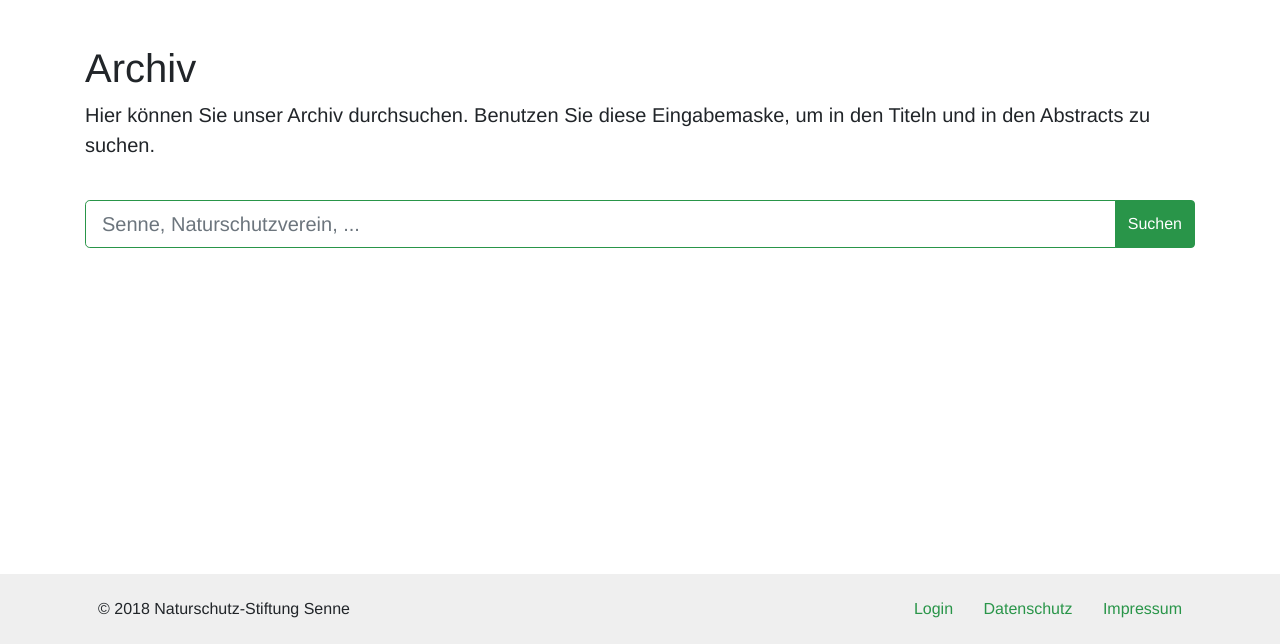
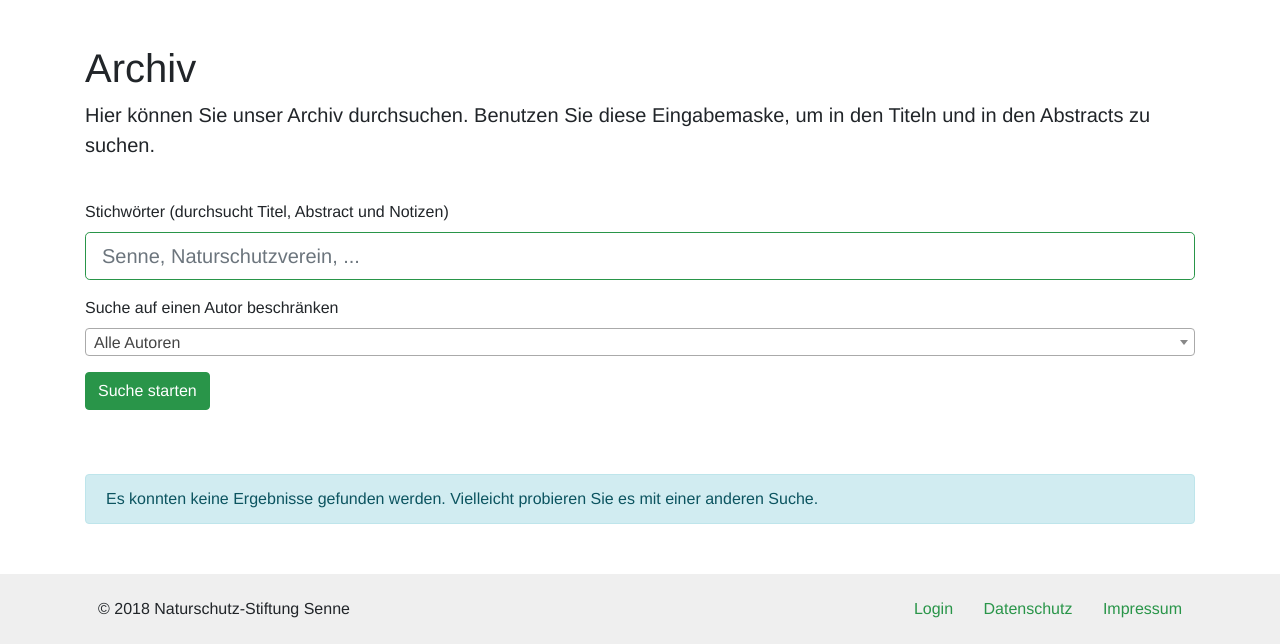
Before and after one commit to n2o/senne-archive-django, a Django app: page /archiv/ in a window 1280 px wide. Shown: the part 156-800 px from the top of the page. Run offline with Django 3.2, Linux system fonts and the light colour scheme; style sheets or scripts are compiled from the project's sources; some libraries are stand-ins or nearby versions.

Commit message:
Add Author selection field to search

```diff
--- a/archive/templates/archive/index.html
+++ b/archive/templates/archive/index.html
@@ -12,6 +12,10 @@
   Archiv
 {% endblock %}
 
+{% block styles %}
+  <link rel="stylesheet" href="{% static 'select2/dist/css/select2.min.css' %}">
+{% endblock %}
+
 {% block content %}
   <p class="lead">
     Hier können Sie unser Archiv durchsuchen. Benutzen Sie diese Eingabemaske, um in den Titeln und in den Abstracts zu
@@ -21,13 +25,25 @@
   <br>
 
   <form action="" method="get">
-    <div class="input-group">
-      <input class="form-control form-control-lg" type="text" name="q"
+    <div class="form-group">
+      <label for="q">Stichwörter (durchsucht Titel, Abstract und Notizen)</label>
+      <input class="form-control form-control-lg" name="q"
              placeholder="Senne, Naturschutzverein, ..." value="{{ request.GET.q }}">
-      <div class="input-group-append">
-        <button class="btn btn-primary" type="submit">Suchen</button>
-      </div>
     </div>
+
+    <div class="form-group">
+      <label for="author-list">Suche auf einen Autor beschränken</label>
+      <select class="form-control" id="author-list" name="autor">
+        <option value="">Alle Autoren</option>
+        {% for author in authors %}
+          <option value="{{ author.pk }}"
+                  {% if author.pk|stringformat:"s" == request.GET.autor %}selected="selected"{% endif %}>
+            {{ author }}
+          </option>
+        {% endfor %}
+      </select>
+    </div>
+    <button type="submit" class="btn btn-primary">Suche starten</button>
   </form>
 
   <div class="spacer"></div>
@@ -65,6 +81,10 @@
       {% endfor %}
       </tbody>
     </table>
+  {% else %}
+    <div class="alert alert-info" role="alert">
+      Es konnten keine Ergebnisse gefunden werden. Vielleicht probieren Sie es mit einer anderen Suche.
+    </div>
   {% endif %}
 
   {% if items.has_other_pages %}
@@ -108,4 +128,14 @@
       </ul>
     </nav>
   {% endif %}
+
+  {% block after_content %}
+    <script src="{% static 'select2/dist/js/select2.min.js' %}"></script>
+    <script>
+        $(document).ready(function () {
+            $('#author-list').select2();
+        });
+    </script>
+  {% endblock %}
+
 {% endblock %}
--- a/senne/settings.py
+++ b/senne/settings.py
@@ -43,7 +43,6 @@ INSTALLED_APPS = [
     'pagedown',
     'markdown_deux',
     'reversion',
-    'sorl.thumbnail',
 ]
 
 MIDDLEWARE = [
@@ -121,7 +120,7 @@ STATIC_URL = '/static/'
 STATIC_ROOT = os.path.join(BASE_DIR, 'static')
 STATICFILES_DIRS = [
     # os.path.join(BASE_DIR, 'static'),
-    os.path.join(BASE_DIR, 'node_modules'),
+    os.path.join(BASE_DIR, 'resources/public/node_modules'),
     os.path.join(BASE_DIR, 'senne/templates/assets')
     # '/var/www/static/',
 ]
--- a/senne/templates/base.html
+++ b/senne/templates/base.html
@@ -12,6 +12,10 @@
   <link rel="stylesheet" href="{% static 'bootstrap/dist/css/bootstrap.min.css' %}">
   <link rel="stylesheet" href="{% static 'font-awesome/css/font-awesome.min.css' %}">
   <link rel="stylesheet" href="{% static 'css/site.css' %}">
+
+  <script src="{% static 'jquery/dist/jquery.slim.min.js' %}"></script>
+
+  {% block styles %}{% endblock %}
 
   <title>
     Naturschutz-Stiftung Senne ::
@@ -80,8 +84,9 @@
   </div>
 </footer>
 
-<script src="{% static 'jquery/dist/jquery.slim.min.js' %}"></script>
 <script src="{% static 'bootstrap/dist/js/bootstrap.min.js' %}"></script>
+
+{% block after_content %}{% endblock %}
 
 </body>
 </html>
```
Also changed, not shown: package.json (+4 -3 lines).
